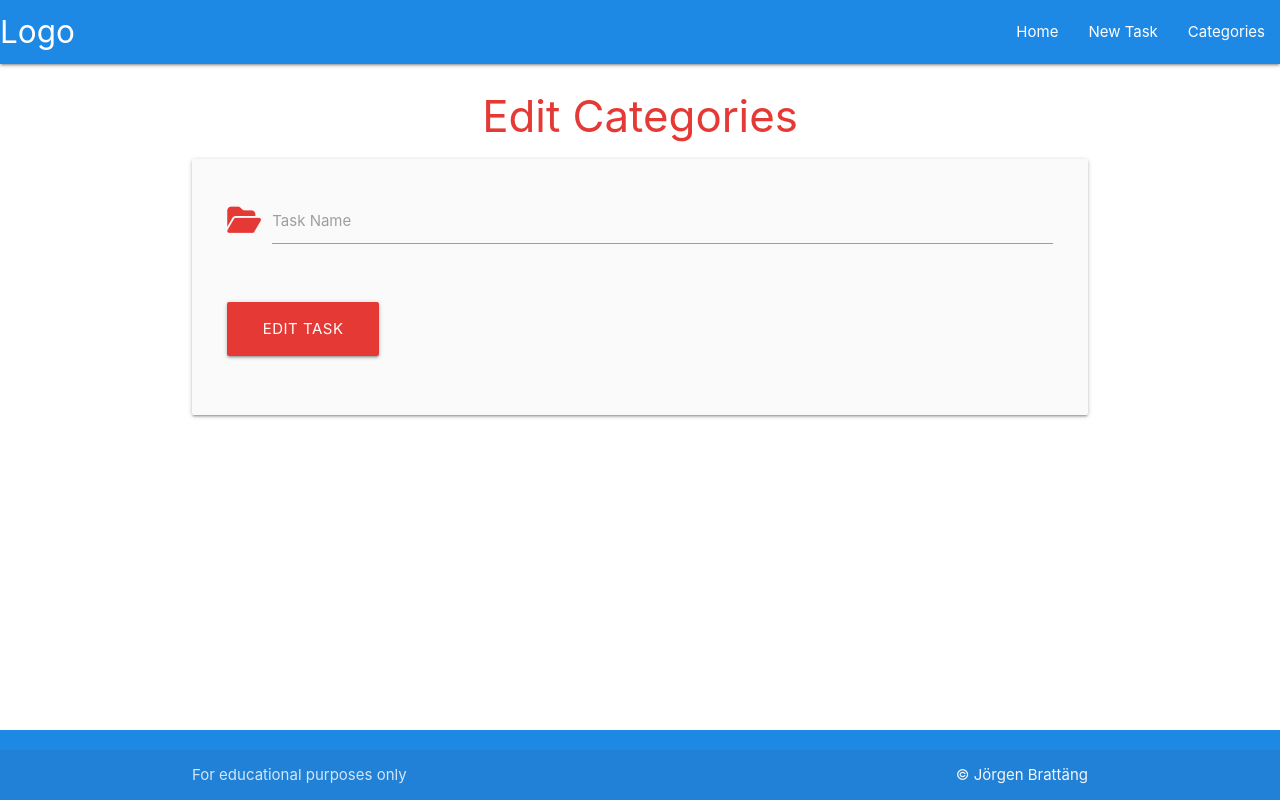
After one commit to JorgenBrattang/task-manager-walkthrough, a Flask app: template taskmanager/templates/edit_task.html in a window 1280 px wide. The commit adds this page. Run offline with Flask 2, Linux system fonts and the light colour scheme; the template is opened without the code that fills it, so the values that code supplies are empty.

Commit message:
Add so you can edit headline and delete task

```diff
--- /dev/null
+++ b/taskmanager/templates/edit_task.html
@@ -0,0 +1,27 @@
+{% extends "base.html" %}
+{% block content %}
+
+<h3 class="red-text text-darken-1 center-align">Edit Categories</h3>
+
+<div class="row card-panel grey lighten-5">
+    <form class="col s12" method="POST" action="{{ url_for('edit_task', task_id=task.id) }}">
+        <!-- category_name -->
+        <div class="row">
+            <div class="input-field col s12">
+                <i class="fas fa-folder-open prefix red-text text-darken-1"></i>
+                <input id="task_name" name="task_name" value="{{ task.task_name }}" minlength="3" maxlength="25" type="text" class="validate" required>
+                <label for="task_name">Task Name</label>
+            </div>
+        </div>
+        <!-- submit button -->
+        <div class="row">
+            <div class="input-field col s12">
+                <button type="submit" class="btn-large red darken-1">
+                    Edit Task <i class="fas fa-edit-square right"></i>
+                </button>
+            </div>
+        </div>
+    </form>
+</div>
+
+{% endblock %}
```
Also changed, not shown: taskmanager/routes.py (+24 -0 lines), taskmanager/templates/tasks.html (+15 -0 lines).
